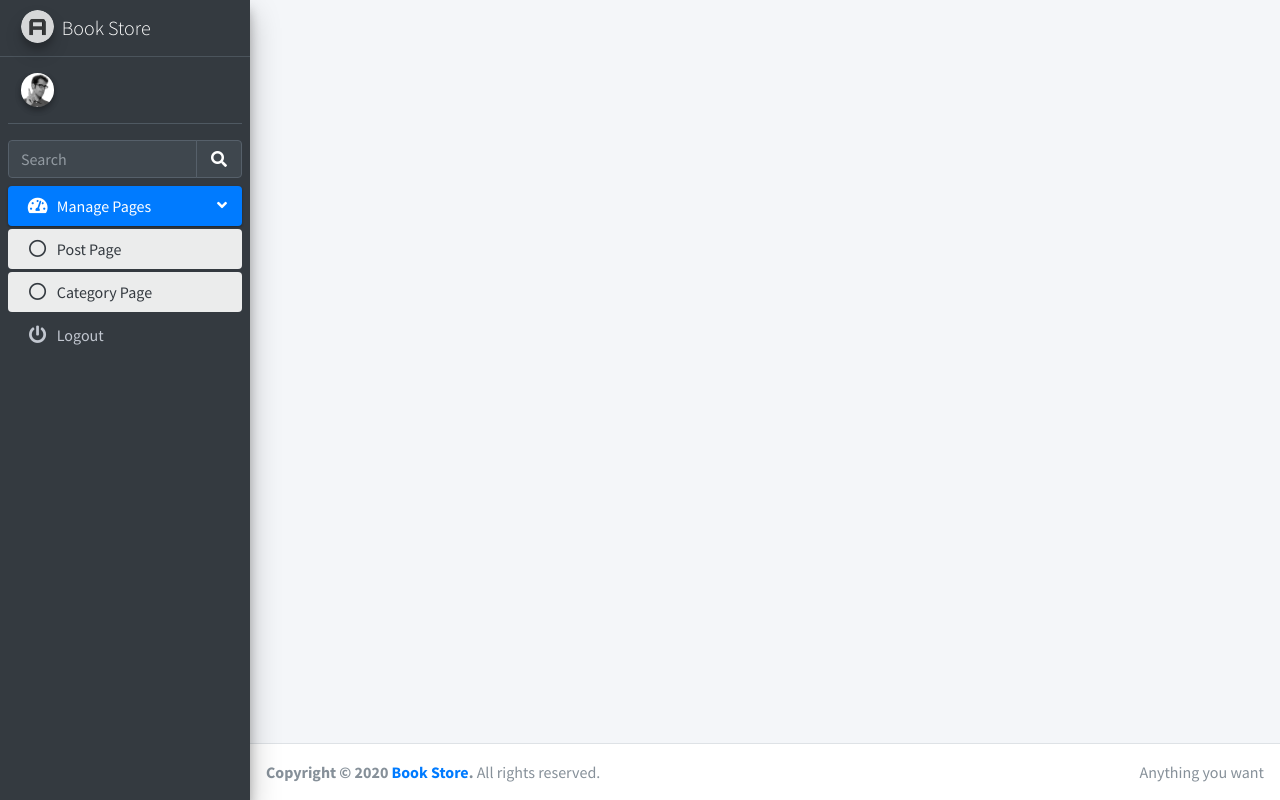
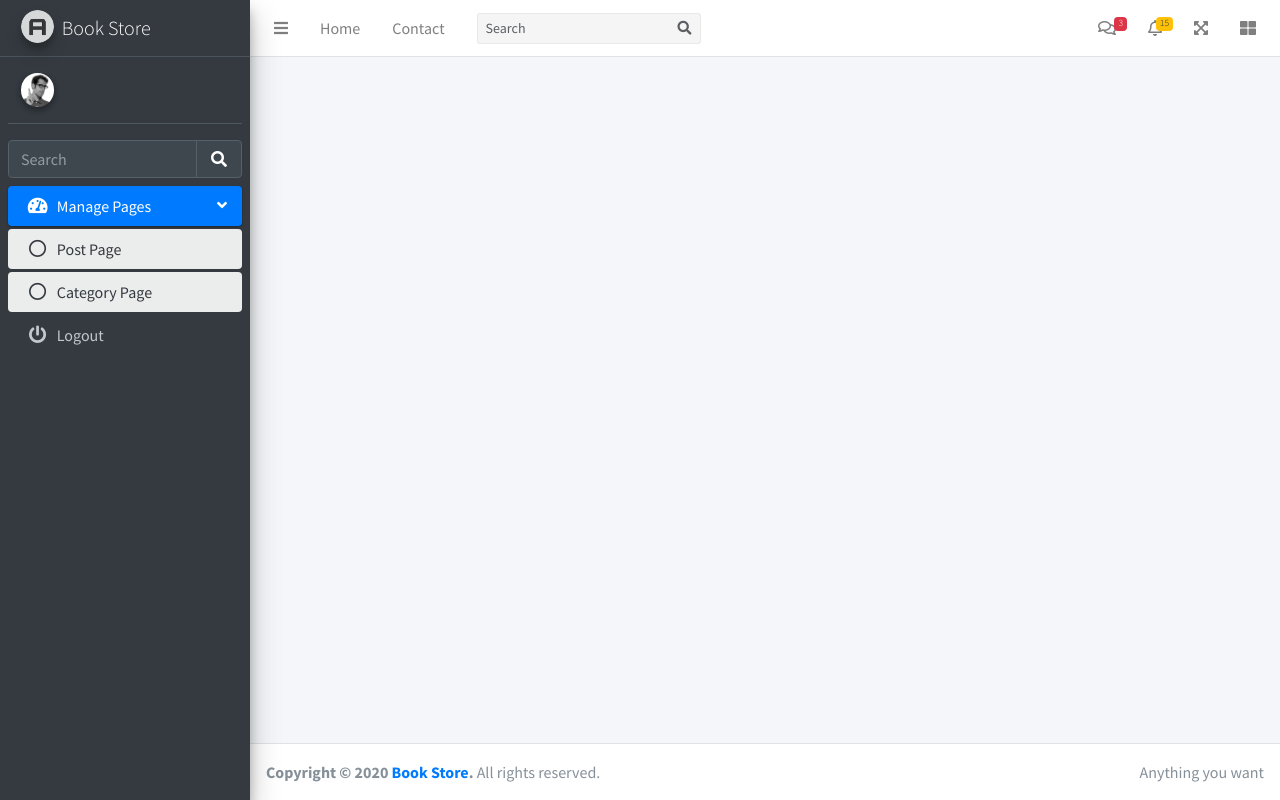
Before and after one commit to Online-Books-Store/OBSProject, a Laravel app: page /admin/dashboard in a window 1280 px wide. Run offline with Laravel 8, Linux system fonts and the light colour scheme; data that the repository does not hold is empty; some libraries are stand-ins or nearby versions.

Commit message:
front and back ok

```diff
--- a/resources/views/Backend/admin/layouts/master.blade.php
+++ b/resources/views/Backend/admin/layouts/master.blade.php
@@ -21,7 +21,7 @@ scratch. This page gets rid of all links and provides the needed markup only.
 <div class="wrapper">
 
   <!-- Navbar -->
-{{-- @include('Backend/admin/layouts/navbar') --}}
+@include('Backend/admin/layouts/navbar')
   <!-- /.navbar -->
 
   <!-- Main Sidebar Container -->
--- /dev/null
+++ b/resources/views/Backend/admin/layouts/navbar.blade.php
@@ -0,0 +1,125 @@
+<nav class="main-header navbar navbar-expand navbar-white navbar-light">
+    <!-- Left navbar links -->
+    <ul class="navbar-nav">
+      <li class="nav-item">
+        <a class="nav-link" data-widget="pushmenu" href="#" role="button"><i class="fas fa-bars"></i></a>
+      </li>
+      <li class="nav-item d-none d-sm-inline-block">
+        <a href="index3.html" class="nav-link">Home</a>
+      </li>
+      <li class="nav-item d-none d-sm-inline-block">
+        <a href="#" class="nav-link">Contact</a>
+      </li>
+    </ul>
+
+    <!-- SEARCH FORM -->
+    <form class="form-inline ml-3">
+      <div class="input-group input-group-sm">
+        <input class="form-control form-control-navbar" type="search" placeholder="Search" aria-label="Search">
+        <div class="input-group-append">
+          <button class="btn btn-navbar" type="submit">
+            <i class="fas fa-search"></i>
+          </button>
+        </div>
+      </div>
+    </form>
+
+    <!-- Right navbar links -->
+    <ul class="navbar-nav ml-auto">
+      <!-- Messages Dropdown Menu -->
+      <li class="nav-item dropdown">
+        <a class="nav-link" data-toggle="dropdown" href="#">
+          <i class="far fa-comments"></i>
+          <span class="badge badge-danger navbar-badge">3</span>
+        </a>
+        <div class="dropdown-menu dropdown-menu-lg dropdown-menu-right">
+          <a href="#" class="dropdown-item">
+            <!-- Message Start -->
+            <div class="media">
+              <img src="dist/img/user1-128x128.jpg" alt="User Avatar" class="img-size-50 mr-3 img-circle">
+              <div class="media-body">
+                <h3 class="dropdown-item-title">
+                  Brad Diesel
+                  <span class="float-right text-sm text-danger"><i class="fas fa-star"></i></span>
+                </h3>
+                <p class="text-sm">Call me whenever you can...</p>
+                <p class="text-sm text-muted"><i class="far fa-clock mr-1"></i> 4 Hours Ago</p>
+              </div>
+            </div>
+            <!-- Message End -->
+          </a>
+          <div class="dropdown-divider"></div>
+          <a href="#" class="dropdown-item">
+            <!-- Message Start -->
+            <div class="media">
+              <img src="dist/img/user8-128x128.jpg" alt="User Avatar" class="img-size-50 img-circle mr-3">
+              <div class="media-body">
+                <h3 class="dropdown-item-title">
+                  John Pierce
+                  <span class="float-right text-sm text-muted"><i class="fas fa-star"></i></span>
+                </h3>
+                <p class="text-sm">I got your message bro</p>
+                <p class="text-sm text-muted"><i class="far fa-clock mr-1"></i> 4 Hours Ago</p>
+              </div>
+            </div>
+            <!-- Message End -->
+          </a>
+          <div class="dropdown-divider"></div>
+          <a href="#" class="dropdown-item">
+            <!-- Message Start -->
+            <div class="media">
+              <img src="dist/img/user3-128x128.jpg" alt="User Avatar" class="img-size-50 img-circle mr-3">
+              <div class="media-body">
+                <h3 class="dropdown-item-title">
+                  Nora Silvester
+                  <span class="float-right text-sm text-warning"><i class="fas fa-star"></i></span>
+                </h3>
+                <p class="text-sm">The subject goes here</p>
+                <p class="text-sm text-muted"><i class="far fa-clock mr-1"></i> 4 Hours Ago</p>
+              </div>
+            </div>
+            <!-- Message End -->
+          </a>
+          <div class="dropdown-divider"></div>
+          <a href="#" class="dropdown-item dropdown-footer">See All Messages</a>
+        </div>
+      </li>
+      <!-- Notifications Dropdown Menu -->
+      <li class="nav-item dropdown">
+        <a class="nav-link" data-toggle="dropdown" href="#">
+          <i class="far fa-bell"></i>
+          <span class="badge badge-warning navbar-badge">15</span>
+        </a>
+        <div class="dropdown-menu dropdown-menu-lg dropdown-menu-right">
+          <span class="dropdown-header">15 Notifications</span>
+          <div class="dropdown-divider"></div>
+          <a href="#" class="dropdown-item">
+            <i class="fas fa-envelope mr-2"></i> 4 new messages
+            <span class="float-right text-muted text-sm">3 mins</span>
+          </a>
+          <div class="dropdown-divider"></div>
+          <a href="#" class="dropdown-item">
+            <i class="fas fa-users mr-2"></i> 8 friend requests
+            <span class="float-right text-muted text-sm">12 hours</span>
+          </a>
+          <div class="dropdown-divider"></div>
+          <a href="#" class="dropdown-item">
+            <i class="fas fa-file mr-2"></i> 3 new reports
+            <span class="float-right text-muted text-sm">2 days</span>
+          </a>
+          <div class="dropdown-divider"></div>
+          <a href="#" class="dropdown-item dropdown-footer">See All Notifications</a>
+        </div>
+      </li>
+      <li class="nav-item">
+        <a class="nav-link" data-widget="fullscreen" href="#" role="button">
+          <i class="fas fa-expand-arrows-alt"></i>
+        </a>
+      </li>
+      <li class="nav-item">
+        <a class="nav-link" data-widget="control-sidebar" data-slide="true" href="#" role="button">
+          <i class="fas fa-th-large"></i>
+        </a>
+      </li>
+    </ul>
+  </nav>
```
